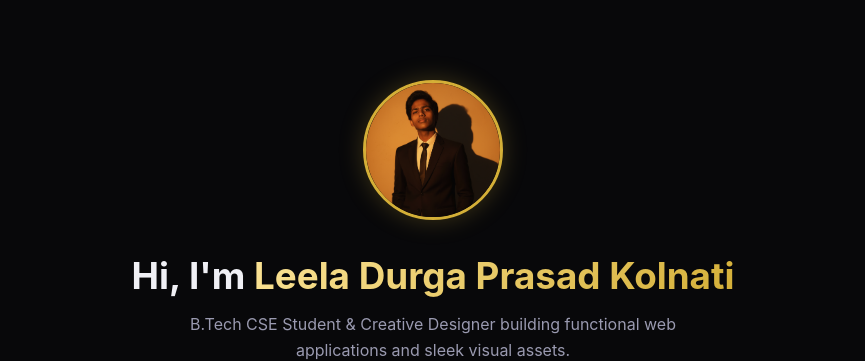
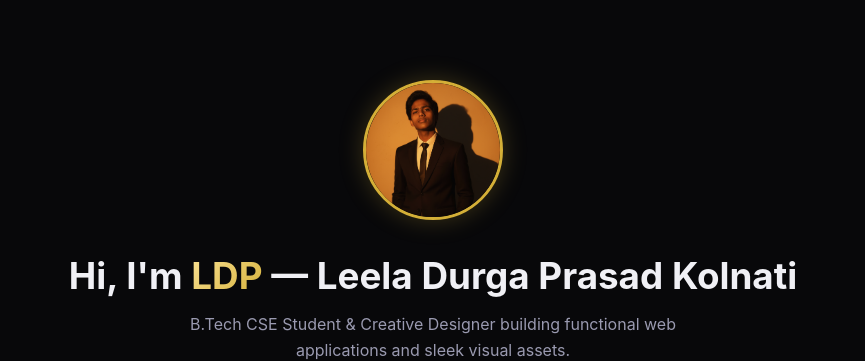
Before and after one commit to LDP-Boss/portfolio, a plain HTML site: page index.html in a window 1280 px wide. Shown: the top 361 px of the page, without its empty margins (207-1072 px from the left). Drawn offline with Linux system fonts and the light colour scheme.

Commit message:
Strengthen visible LDP identity signal

```diff
--- a/index.html
+++ b/index.html
@@ -252,7 +252,7 @@
     <!-- Hero Section -->
     <section class="hero">
       <img src="profile.png" alt="Leela Durga Prasad Kolnati" class="profile-img">
-      <h1>Hi, I'm <span class="gold-gradient-text">Leela Durga Prasad Kolnati</span></h1>
+      <h1>Hi, I'm <span class="gold-gradient-text">LDP</span> — Leela Durga Prasad Kolnati</h1>
       <p class="subtitle">
         B.Tech CSE Student & Creative Designer building functional web applications and sleek visual assets.
       </p>
```
